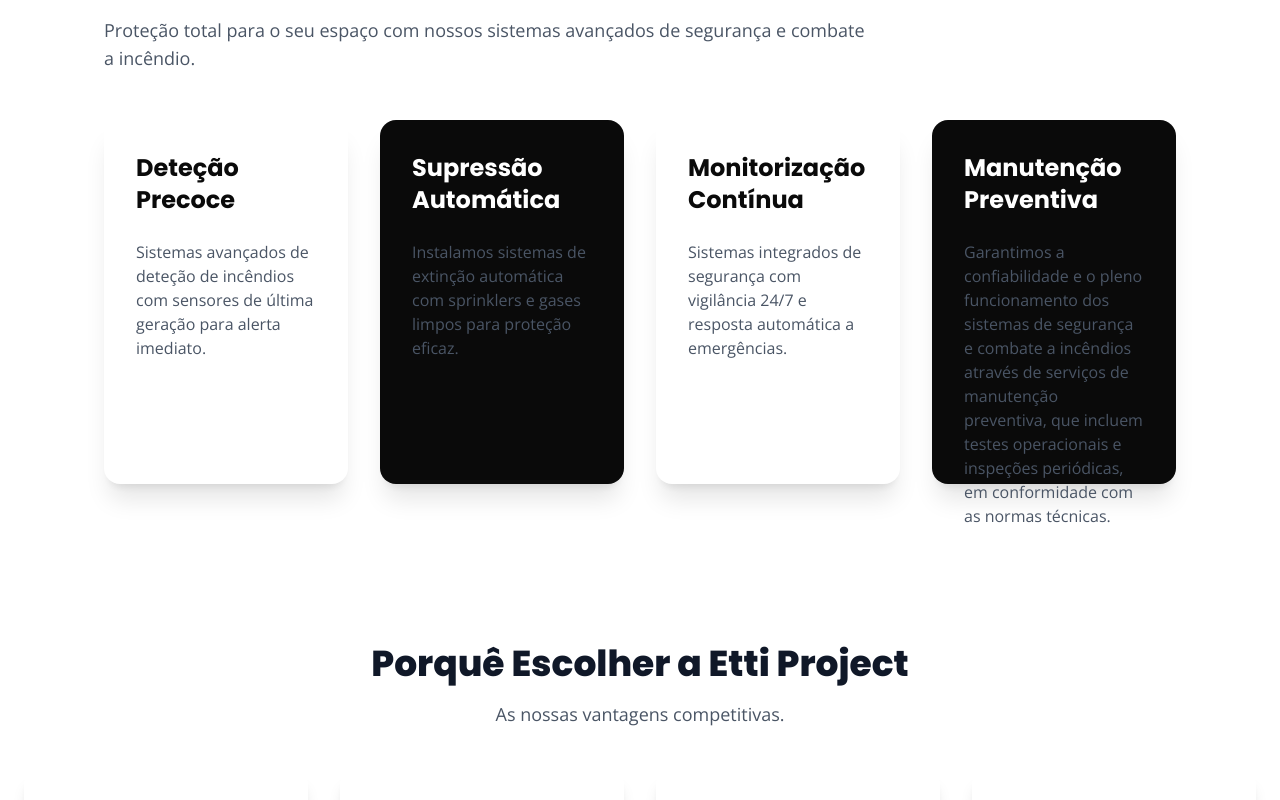
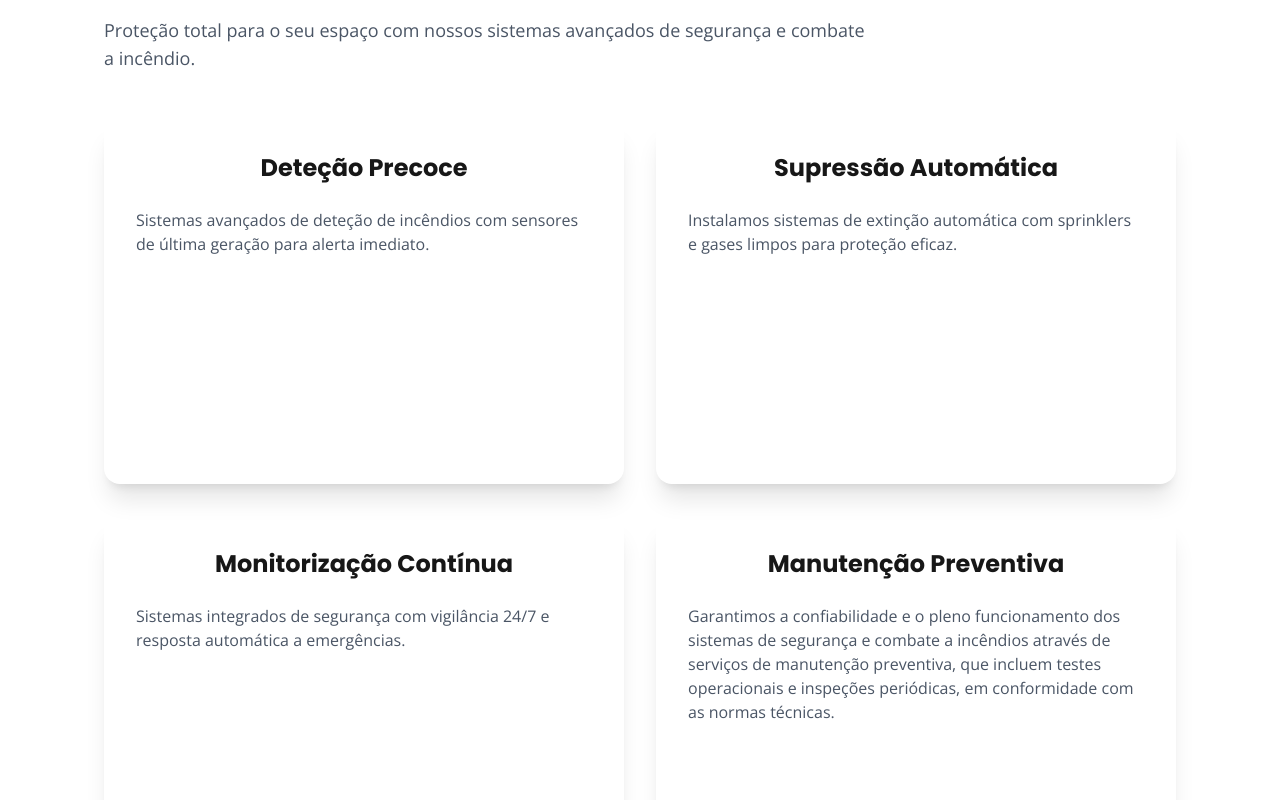
Before and after one commit to LeoJansen/etti, a Next.js app: page / in a window 1280 px wide. Shown: the part 6960-7760 px from the top of the page. Built offline with nearby package versions, Linux system fonts and the light colour scheme.

Commit message:
Update SystemsSection layout and SystemCard styles
Changed SystemsSection background to white and switched card layout to a two-column grid. Removed conditional background and text color logic from SystemCard for a simpler, unified appearance.

```diff
--- a/app/sections/SystemsSection/SystemCard.jsx
+++ b/app/sections/SystemsSection/SystemCard.jsx
@@ -15,10 +15,10 @@ const SystemCard = ({ index = 0, title, description, className = '', children })
   const backgroundClass = isOdd ? 'bg-[#0a0a0a]' : 'bg-[#ffffff]';
 
   return (
-    <div className={`p-8 flex w-full h-full flex-col justify-center ${backgroundClass} ${className}`.trim()}>
+    <div className={`p-8 flex w-full h-full flex-col justify-center  ${className}`.trim()}>
       <div className="flex flex-col gap-6 justify-start items-center w-full h-[300px]">
         {title && (
-          <h3 className={`text-2xl font-bold ${isOdd ? 'text-[#ffffff]' : 'text-[#0a0a0a]'}`}>{title}</h3>
+          <h3 className={`text-2xl font-bold `}>{title}</h3>
         )}
         {description ? (
           <p className="text-gray-600">{description}</p>
--- a/app/sections/SystemsSection/SystemsSection.jsx
+++ b/app/sections/SystemsSection/SystemsSection.jsx
@@ -5,7 +5,7 @@ import { systemsContent } from './SystemsContent';
 
 const SystemsSection = () => {
    return (
-      <section className="hidden md:flex relative w-full min-h-screen items-stretch bg-transparent py-24">
+      <section className="hidden md:flex relative w-full min-h-screen items-stretch bg-white py-24">
          <div className="mx-auto flex w-full max-w-6xl flex-col gap-12 px-10">
             <div className="flex flex-col text-left">
                <h3 className="systems-subheading">Sistemas de</h3>
@@ -16,7 +16,7 @@ const SystemsSection = () => {
                </p>
             </div>
 
-            <div className="flex w-full gap-8">
+            <div className="h-full w-full gap-8 grid grid-cols-2">
                {systemsContent.map(({ title, description }, idx) => (
                   <SystemCard
                      key={title}
```
